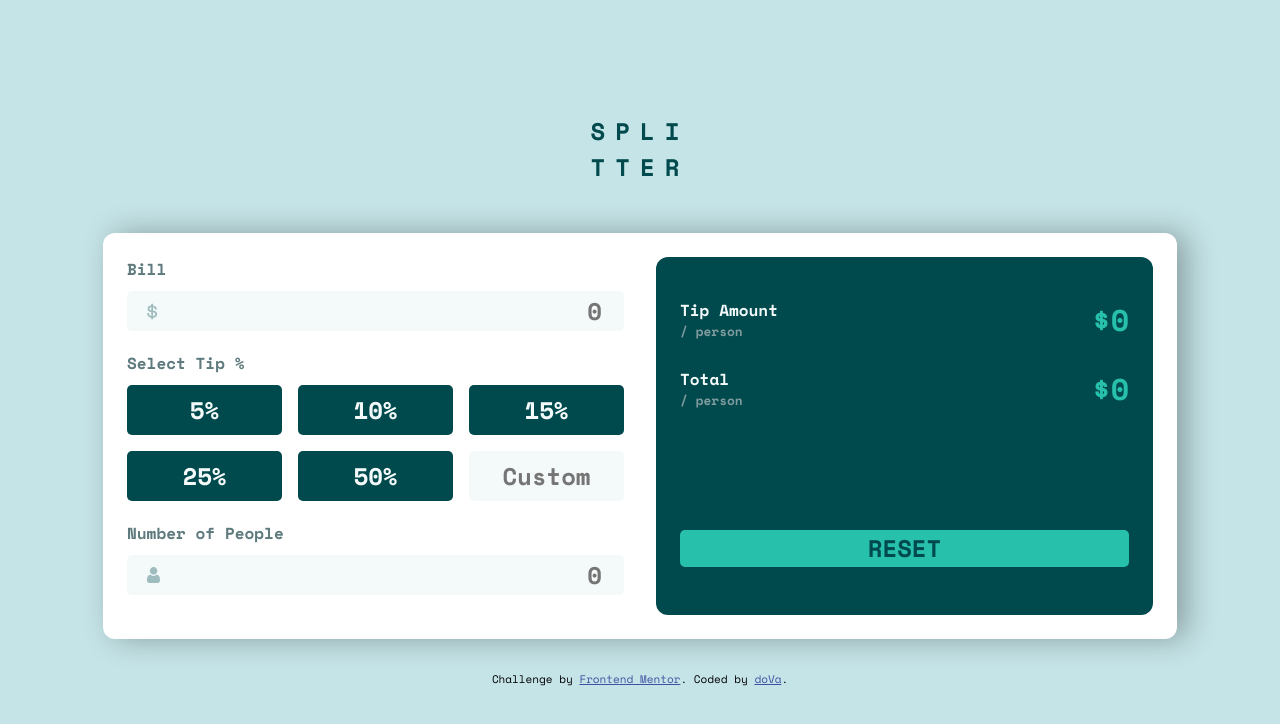
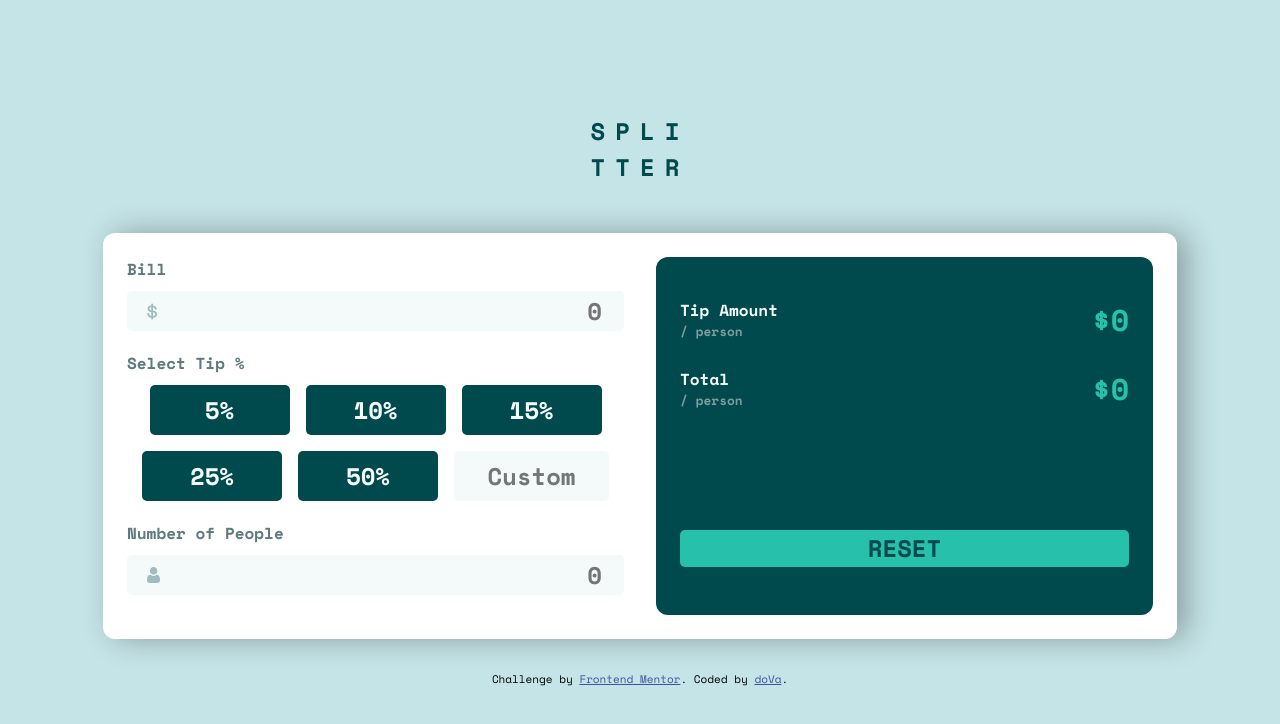
Before and after one commit to do-Va/FrontendMentor-tip-calculator-app-main, a React (Create React App) app: page / in a window 1280 px wide. Shown: the top 724 px of the page. Built offline with nearby package versions, Linux system fonts and the light colour scheme.

Commit message:
Update Button width.

```diff
--- a/src/components/Form/Button.js
+++ b/src/components/Form/Button.js
@@ -10,7 +10,7 @@ const Button = ({ percentage, setTip }) => {
 };
 
 const Wrapper = styled.button`
-  width: 155px;
+  width: 140px;
 
   background: var(--clr-secondary-bg);
   color: var(--clr-main-f);
```
